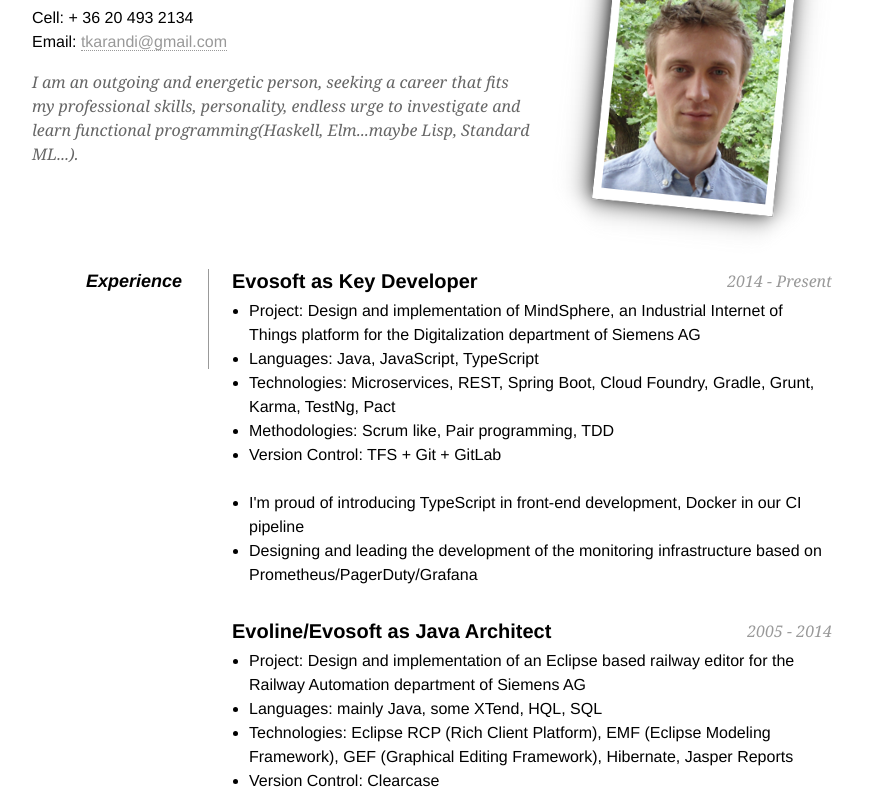
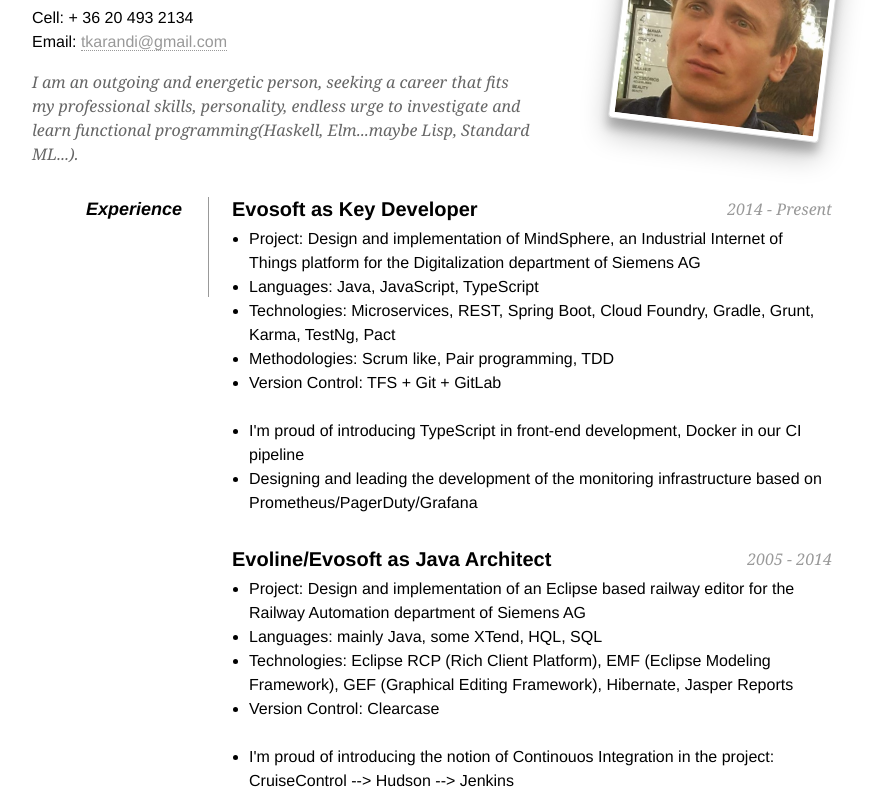
Before and after one commit to karandit/karandit.github.io, a website: page index.html in a window 1280 px wide. Shown: the part 91-881 px from the top of the page, without its empty margins (208-1090 px from the left). Drawn offline with Linux system fonts and the light colour scheme.

Commit message:
Use a newer photo

```diff
--- a/index.html
+++ b/index.html
@@ -11,6 +11,16 @@
         .clear { clear: both; }
         #page-wrap { width: 800px; margin: 40px auto 60px; }
         #pic { float: right; margin: -30px 0 0 0; }
+        .photo {
+          width: 200px;
+          height: 200px;
+          box-shadow: 0 14px 28px rgba(0,0,0,0.25), 0 10px 10px rgba(0,0,0,0.22);
+          border: 1px solid #ddd;
+          border-radius: 4px;
+          padding: 5px;
+          background-color: white;
+          transform: rotate(7deg);
+        }
         h1 { margin: 0 0 16px 0; padding: 0 0 16px 0; font-size: 42px; font-weight: bold; letter-spacing: -2px; border-bottom: 1px solid #999; }
         h2 { font-size: 20px; margin: 0 0 6px 0; position: relative; }
         h2 span { position: absolute; bottom: 0; right: 0; font-style: italic; font-family: Georgia, Serif; font-size: 16px; color: #999; font-weight: normal; }
@@ -30,7 +40,7 @@
 
     <div id="page-wrap">
 
-        <img src="images/kt_forest.png" id="pic" />
+        <img src="images/kt_avatar.jpg" id="pic" class="photo"/>
         <div id="contact-info" class="vcard">
             <h1 class="fn"> Tamás Kárándi</h1>
             <p>
```
Also changed, not shown: images/kt_avatar.jpg (added), images/kt_forest.png (deleted).
